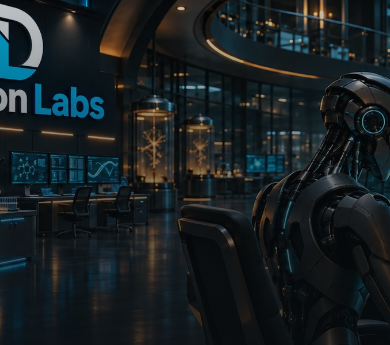
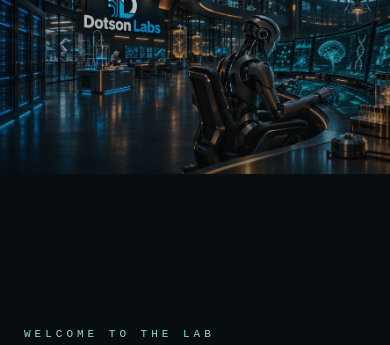
Before and after one commit to dotsond873/ODB-SHADY-6.9, a plain HTML site: page web/index.html in a window 390 px wide. Shown: the part 93-438 px from the top of the page. Drawn offline with Linux system fonts and the light colour scheme.

Commit message:
Fix mobile landing artwork cropping and spacing

```diff
--- a/web/index.html
+++ b/web/index.html
@@ -100,9 +100,10 @@
     }
     @media(max-width:650px) {
       nav { padding:24px; }
-      .art { top:70px; height:55%; object-position:center; }
+      /* Show the entire landing artwork on narrow screens instead of cropping it. */
+      .art { top:72px; bottom:auto; height:auto; aspect-ratio:auto; object-fit:contain; object-position:center top; }
+      .copy { margin:auto 0 0; padding:clamp(300px,76vw,520px) 24px 40px; }
       .shade { background:linear-gradient(0deg,#080d10 28%,rgba(8,13,16,.78) 55%,rgba(8,13,16,.08) 100%); }
-      .copy { margin:auto 0 0; padding:calc(48vh - 15px) 24px 40px; }
       h1 { font-size:52px; letter-spacing:-2.5px; }
       .eyebrow { margin-bottom:20px; }
       .intro { font-size:15px; }
```
